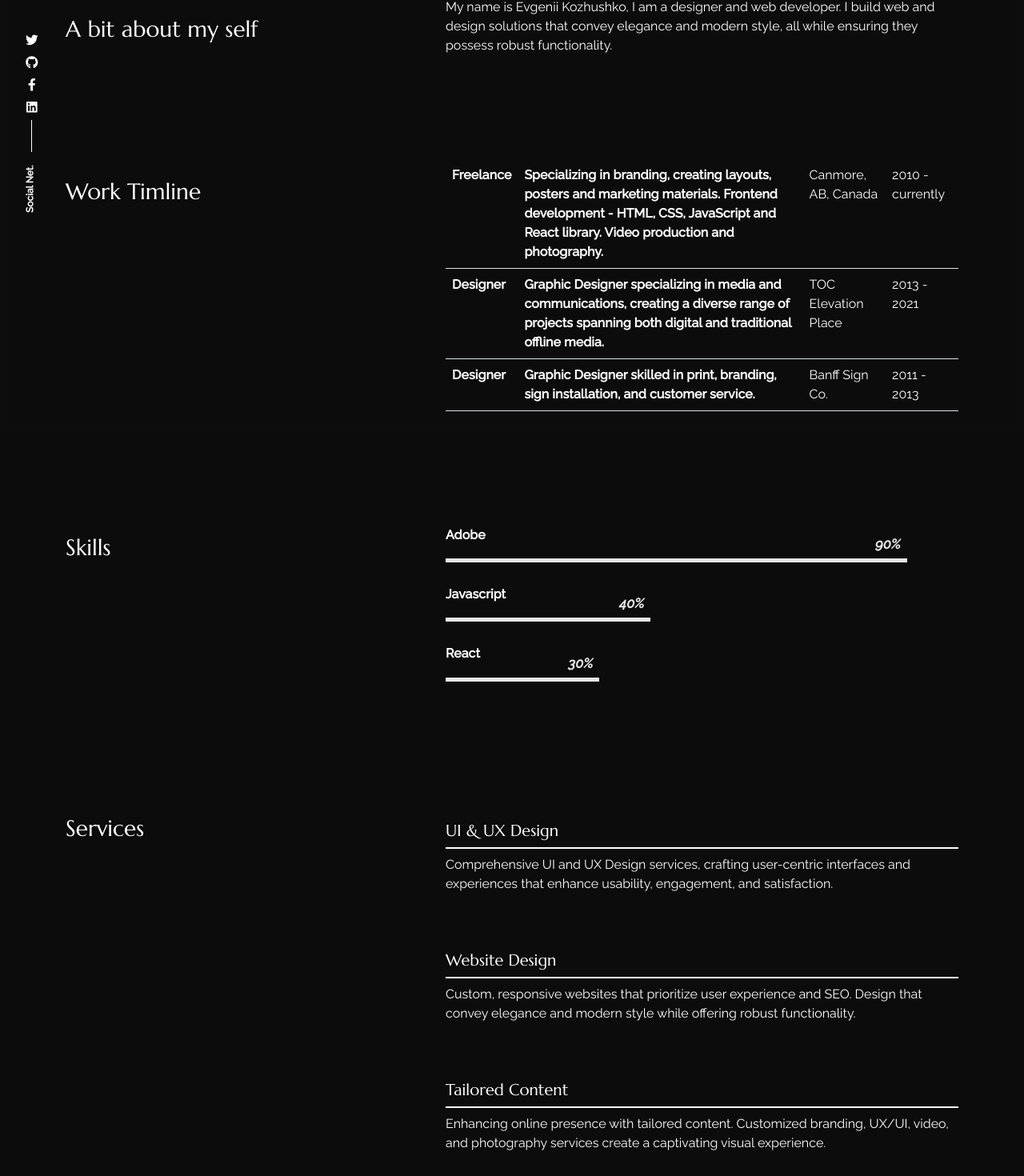
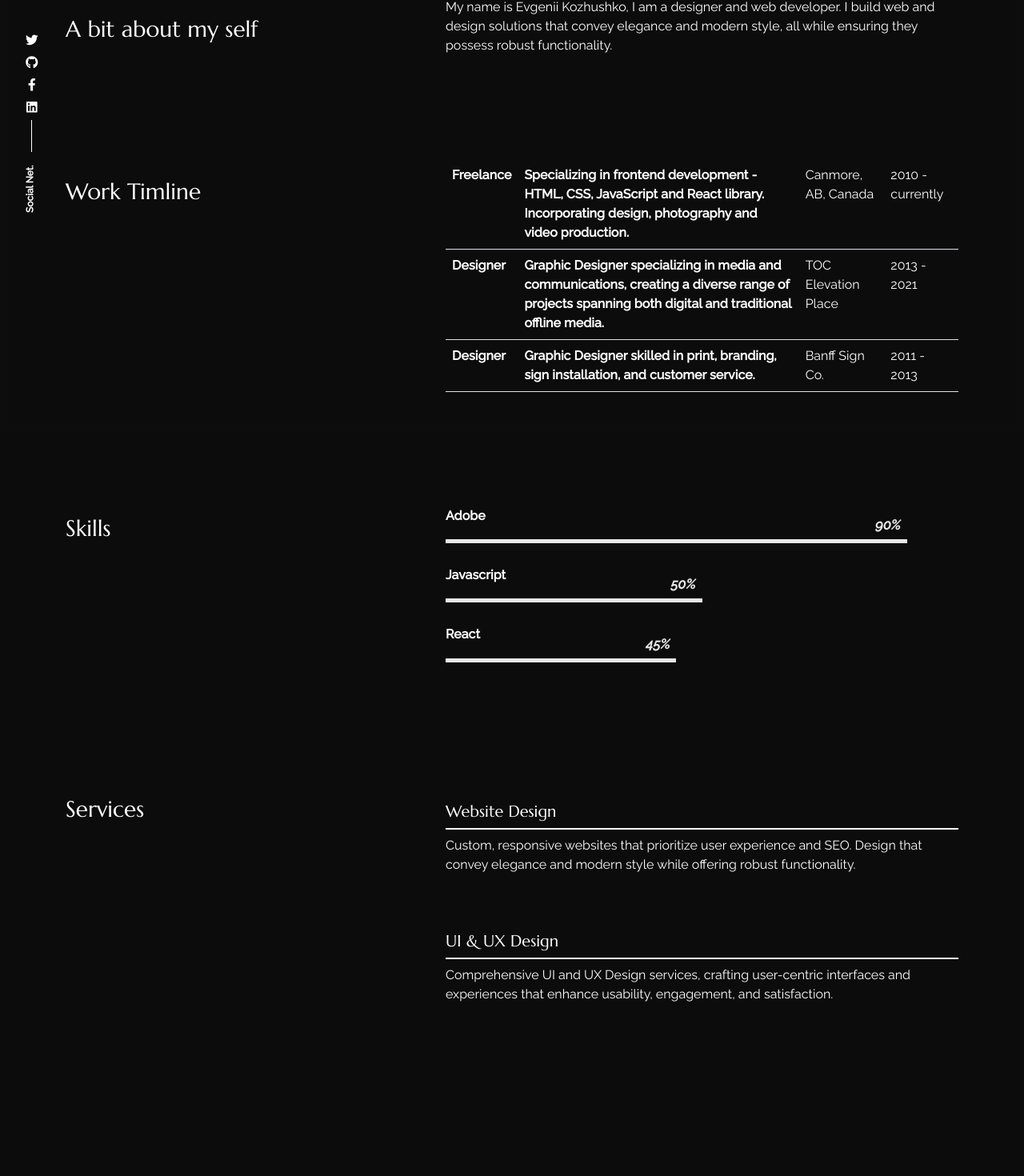
Before and after one commit to evgeniikozhushko/personalReactWebsite, a React (Create React App) app: page /about in a window 1280 px wide. Shown: the part 260-1730 px from the top of the page at 80% size. After the commit the page ends 1555 px from the top, so only its background shows below. Built offline with nearby package versions, Linux system fonts and the light colour scheme.

Commit message:
Descriptions update

```diff
--- a/src/content_option.js
+++ b/src/content_option.js
@@ -23,7 +23,7 @@ const dataabout = {
 };
 const worktimeline = [{
         jobtitle: "Freelance ",
-        jobdescription: "Specializing in branding, creating layouts, posters and marketing materials. Frontend development - HTML, CSS, JavaScript and React library. Video production and photography.",
+        jobdescription: "Specializing in frontend development - HTML, CSS, JavaScript and React library. Incorporating design, photography and video production.",
         where: "Canmore, AB, Canada",
         date: "2010 - currently",
     },
@@ -47,11 +47,11 @@ const skills = [{
     },
     {
         name: "Javascript",
-        value: 40,
+        value: 50,
     },
     {
         name: "React",
-        value: 30,
+        value: 45,
     },
     // {
     //     name: "Jquery",
@@ -63,18 +63,19 @@ const skills = [{
     // },
 ];
 
-const services = [{
-        title: "UI & UX Design",
-        description: "Comprehensive UI and UX Design services, crafting user-centric interfaces and experiences that enhance usability, engagement, and satisfaction.",
-    },
+const services = [
     {
         title: "Website Design",
         description: "Custom, responsive websites that prioritize user experience and SEO. Design that convey elegance and modern style while offering robust functionality.",
     },
     {
-        title: "Tailored Content",
-        description: "Enhancing online presence with tailored content. Customized branding, UX/UI, video, and photography services create a captivating visual experience.",
+        title: "UI & UX Design",
+        description: "Comprehensive UI and UX Design services, crafting user-centric interfaces and experiences that enhance usability, engagement, and satisfaction.",
     },
+    // {
+    //     title: "Tailored Content",
+    //     description: "Enhancing online presence with tailored content. Customized branding, UX/UI, video, and photography services create a captivating visual experience.",
+    // },
 ];
 
 const dataportfolio = [{
```
